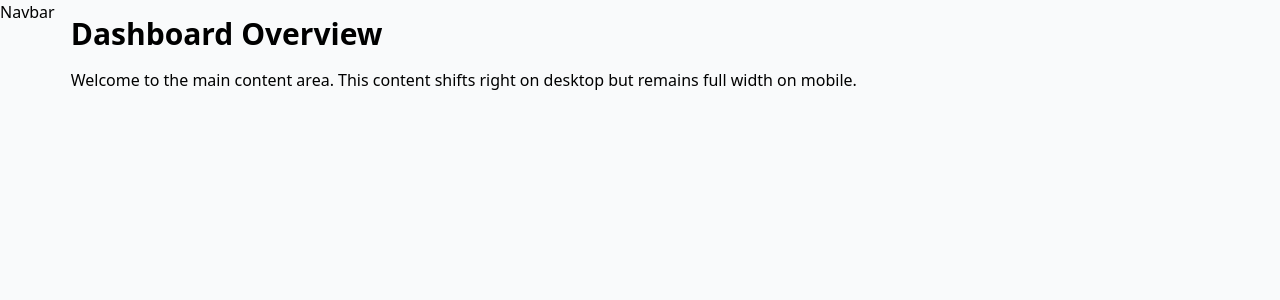
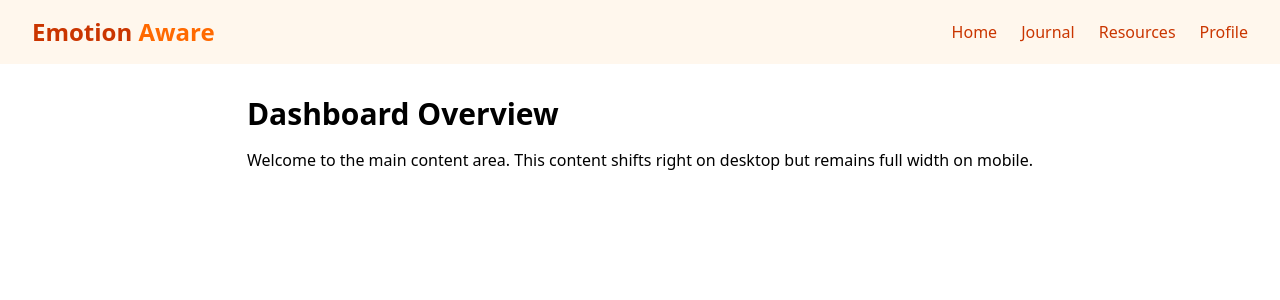
Before and after one commit to Hasitha-Welikannage/Emotion_Aware_Journaling_Web_Application, a React (Vite) app in the folder frontend/: page /app in a window 1280 px wide. Shown: the top 300 px of the page. Built offline with nearby package versions, Linux system fonts and the light colour scheme.

Commit message:
Added the Navbar

```diff
--- a/frontend/src/components/Navbar.jsx
+++ b/frontend/src/components/Navbar.jsx
@@ -1,10 +1,59 @@
+import { useState } from 'react';
+
 function Navbar() {
-    return (
-        <nav>
-            {/* Navbar content goes here */}
-            Navbar
-        </nav>
-    );
+  const [open, setOpen] = useState(false);
+
+  return (
+    <nav className="bg-orange-50 shadow-sm">
+      <div className="max-w-7xl mx-auto px-4 sm:px-6 lg:px-8">
+        <div className="flex items-center justify-between h-16">
+          <div className="flex items-center">
+            <div className="text-2xl font-semibold text-orange-700">
+              Emotion <span className="text-orange-500">Aware</span>
+            </div>
+          </div>
+
+          {/* Desktop links */}
+          <div className="hidden md:flex space-x-6">
+            <a href="#" className="text-orange-700 hover:text-orange-500">Home</a>
+            <a href="#" className="text-orange-700 hover:text-orange-500">Journal</a>
+            <a href="#" className="text-orange-700 hover:text-orange-500">Resources</a>
+            <a href="#" className="text-orange-700 hover:text-orange-500">Profile</a>
+          </div>
+
+          {/* Mobile toggle */}
+          <div className="md:hidden">
+            <button
+              onClick={() => setOpen(!open)}
+              aria-label="Toggle menu"
+              aria-expanded={open}
+              className="p-2 rounded-md text-orange-700 focus:outline-none focus:ring-2 focus:ring-orange-200"
+            >
+              {open ? (
+                <svg xmlns="http://www.w3.org/2000/svg" className="h-6 w-6 stroke-current" fill="none" viewBox="0 0 24 24" stroke="currentColor">
+                  <path strokeLinecap="round" strokeLinejoin="round" strokeWidth={2} d="M6 18L18 6M6 6l12 12" />
+                </svg>
+              ) : (
+                <svg xmlns="http://www.w3.org/2000/svg" className="h-6 w-6 stroke-current" fill="none" viewBox="0 0 24 24" stroke="currentColor">
+                  <path strokeLinecap="round" strokeLinejoin="round" strokeWidth={2} d="M4 6h16M4 12h16M4 18h16" />
+                </svg>
+              )}
+            </button>
+          </div>
+        </div>
+      </div>
+
+      {/* Mobile menu */}
+      {open && (
+        <div className="md:hidden px-4 pb-4 bg-orange-50 transition-all">
+          <a className="block py-2 text-orange-700 hover:text-orange-500" href="#">Home</a>
+          <a className="block py-2 text-orange-700 hover:text-orange-500" href="#">Journal</a>
+          <a className="block py-2 text-orange-700 hover:text-orange-500" href="#">Resources</a>
+          <a className="block py-2 text-orange-700 hover:text-orange-500" href="#">Profile</a>
+        </div>
+      )}
+    </nav>
+  );
 }
 
 export default Navbar;
--- a/frontend/src/layout/MainLayout.jsx
+++ b/frontend/src/layout/MainLayout.jsx
@@ -3,7 +3,7 @@ import Navbar from "../components/Navbar";
 
 function MainLayout() {
   return (
-    <div className="flex min-h-screen bg-gray-50">
+    <div className="flex flex-col min-h-screen bg-gray-50">
       <Navbar />
       <Outlet />
     </div>
--- a/frontend/src/pages/Home.jsx
+++ b/frontend/src/pages/Home.jsx
@@ -2,11 +2,13 @@ function Home() {
     // We don't need the pt-16 padding added in the previous example
     // since we don't have a fixed top header in this setup.
     return (
-        <div className="p-4">
+        <section className="bg-white min-h-screen flex items-start justify-center py-8">
+        <div className="max-w-7xl px-4 sm:px-6 lg:px-8">
             <h1 className="text-3xl font-bold mb-4">Dashboard Overview</h1>
             <p>Welcome to the main content area. This content shifts right on desktop but remains full width on mobile.</p>
             {/* Your home page content goes here */}
         </div>
+        </section>
     );
 }
 
```
